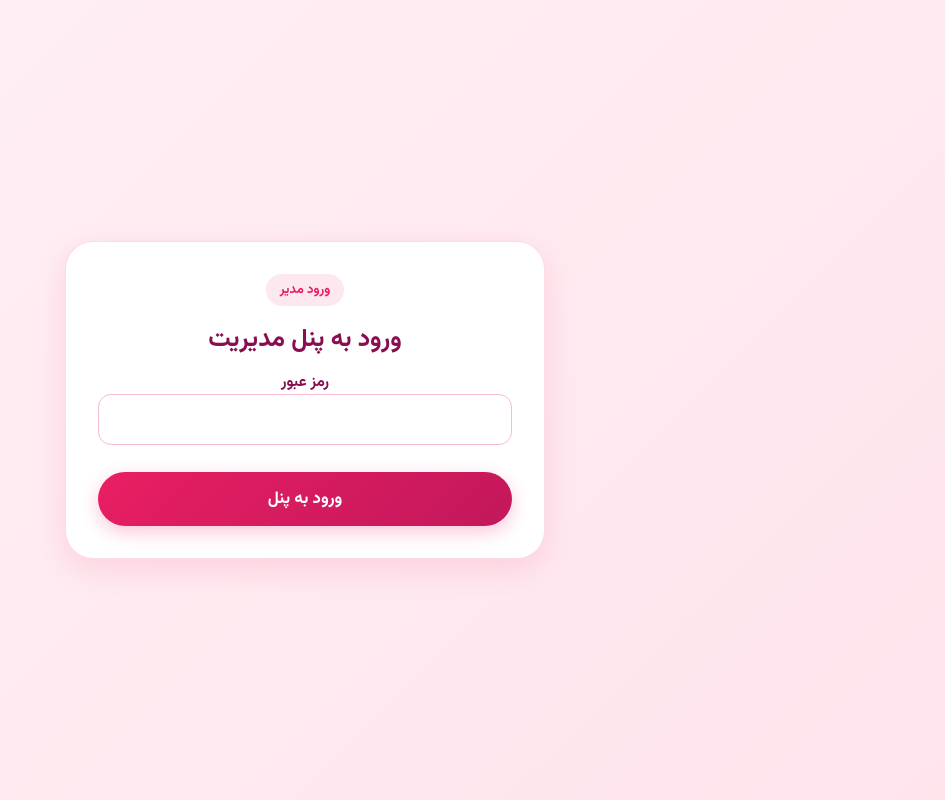
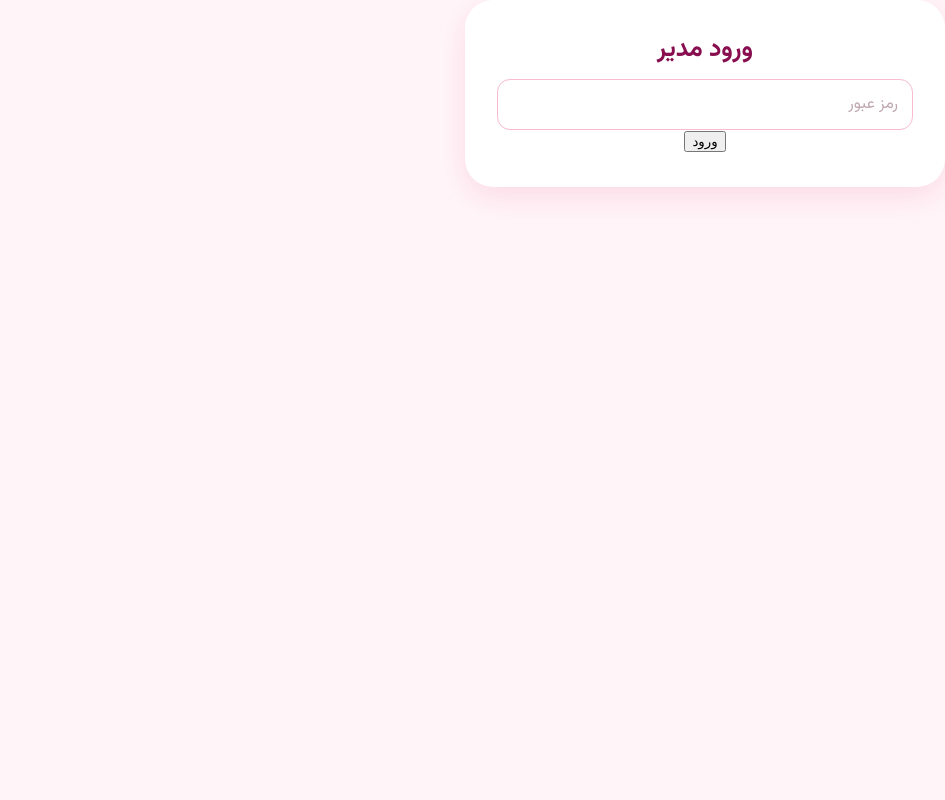
Before and after one commit to alijoneidijfr/DATE-1, a Flask app: page /admin/login in a window 1280 px wide. Shown: the whole page, without its empty margins (335-1280 px from the left). Run offline with Flask 3, Linux system fonts and the light colour scheme.

Commit message:
Update admin_login.html

```diff
--- a/templates/admin_login.html
+++ b/templates/admin_login.html
@@ -1,32 +1,13 @@
 {% extends "base.html" %}
-
-{% block title %}ورود مدیر{% endblock %}
-
 {% block content %}
-<div class="hero">
-    <div class="card romantic-card">
-        <div class="badge">ورود مدیر</div>
-        <h1>ورود به پنل مدیریت</h1>
-
-        {% if error %}
-        <div class="error-message">{{ error }}</div>
-        {% endif %}
-
-        <form class="booking-form" method="post">
-            <label>
-                رمز عبور
-                <input
-                    name="password"
-                    type="password"
-                    autocomplete="current-password"
-                    required
-                >
-            </label>
-
-            <button class="yes-btn full-width" type="submit">
-                ورود به پنل
-            </button>
-        </form>
-    </div>
+<div class="card">
+    <h1>ورود مدیر</h1>
+    {% with messages = get_flashed_messages() %}
+      {% if messages %}<p style="color:red">{{ messages[0] }}</p>{% endif %}
+    {% endwith %}
+    <form method="POST" action="/admin/login">
+        <input type="password" name="password" placeholder="رمز عبور" required>
+        <button type="submit">ورود</button>
+    </form>
 </div>
 {% endblock %}
```
